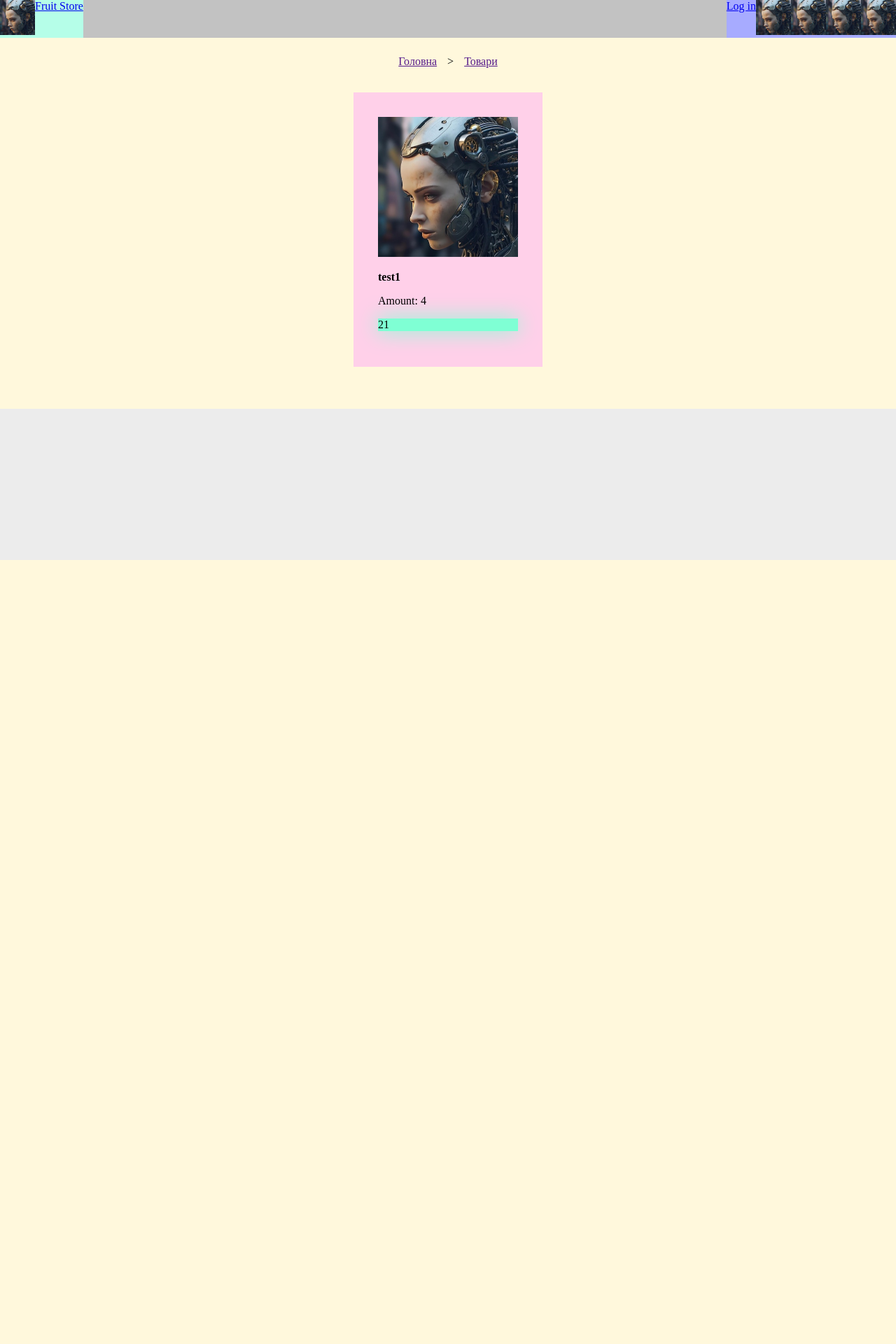
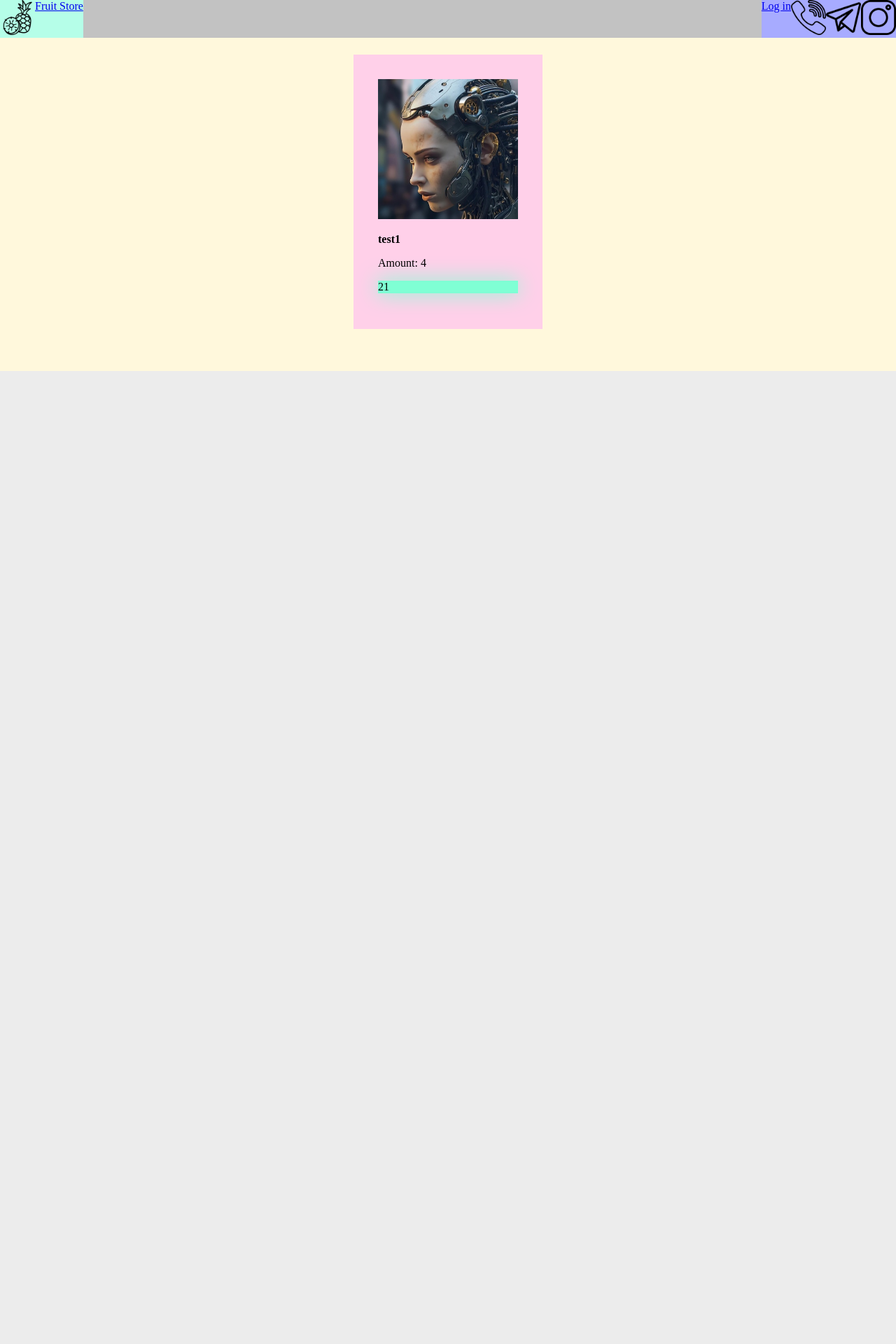
Before and after one commit to MissCoolJenn/Fruit_Store, a Django app: page / in a window 1280 px wide. Shown: the top 1920 px of the page at 70% size. Before the commit the page ends 800 px from the top, so only its background shows below. Run offline with Django 5.2, Linux system fonts and the light colour scheme; data comes from the database, SQL or seed files in the repository.

Commit message:
чуть фронта

```diff
--- a/Static/CSS/base.css
+++ b/Static/CSS/base.css
@@ -1,5 +1,6 @@
 body {
     margin: 0 0 0 0;
+    height: 5000px;
 }
 
 header {
@@ -7,6 +8,13 @@
     flex-direction: row;
     justify-content: space-between;
 }
+header {
+    background-color: white;
+    position: fixed;
+    top: 0;
+    z-index: 100;
+    width: 100%;
+    }
 .header_l, .header_r {
     display: flex;
     flex-direction: row;
--- a/Templates/base.html
+++ b/Templates/base.html
@@ -15,7 +15,7 @@
         <div class="header_l">
             <div id="header_site_icon">
                 <a href="{% url 'home'%}">
-                    <img src="{{ MEDIA_URL }}Icons/1488.jpg" alt="Image" id="site_icon" class="icon">
+                    <img src="{{ MEDIA_URL }}Icons/pineapple.png" alt="Image" id="site_icon" class="icon">
                 </a>
             </div>
             <div id="site_name">
@@ -33,10 +33,9 @@
             {% else %}
                 <a href="login">Log in</a>
             {% endif %}
-            <img src="{{ MEDIA_URL }}Icons/1488.jpg" alt="Image" class="icon">
-            <img src="{{ MEDIA_URL }}Icons/1488.jpg" alt="Image" class="icon">
-            <img src="{{ MEDIA_URL }}Icons/1488.jpg" alt="Image" class="icon">
-            <img src="{{ MEDIA_URL }}Icons/1488.jpg" alt="Image" class="icon">
+            <img src="{{ MEDIA_URL }}Icons/viber.png" alt="Image" class="icon">
+            <img src="{{ MEDIA_URL }}Icons/telegram.png" alt="Image" class="icon">
+            <img src="{{ MEDIA_URL }}Icons/instagram.png" alt="Image" class="icon">
         </div>
     </header>
 
```
Also changed, not shown: Media/Icons/instagram.png (added), Media/Icons/pineapple.png (added), Media/Icons/telegram.png (added), Media/Icons/viber.png (added), 1 other file.
